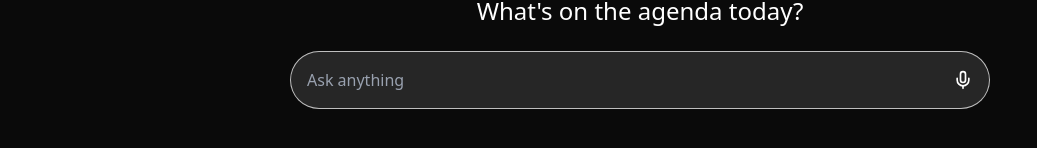
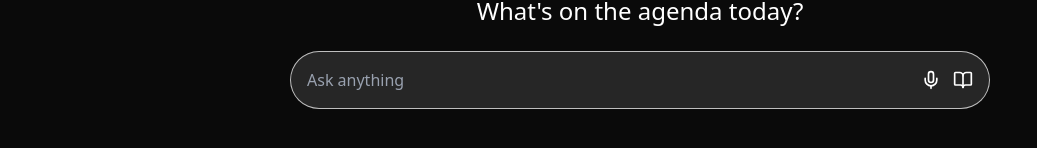
Before and after one commit to aaneesa/Gurukul-2.0, a Next.js app: page /chatbot in a window 1280 px wide. Shown: the part 348-496 px from the top of the page, without its empty margins (0-1037 px from the left). Built offline with nearby package versions, Linux system fonts and the light colour scheme.

Commit message:
adding flashcard icon

```diff
--- a/app/chatbot/page.js
+++ b/app/chatbot/page.js
@@ -1,7 +1,7 @@
 "use client";
 import { useState } from "react";
 import { useRouter } from "next/navigation";
-import { Mic, Send, ArrowLeft } from "lucide-react";
+import { Mic, Send, ArrowLeft, BookOpen } from "lucide-react";
 
 const Chatbot = () => {
   const router = useRouter();
@@ -33,6 +33,9 @@ const Chatbot = () => {
           ) : (
             <Send size={20} className="text-white ml-3 cursor-pointer" />
           )}
+          <button className="ml-3 cursor-pointer">
+            <BookOpen size={20} className="text-white" />
+          </button>
         </div>
       </div>
     </div>
--- a/app/components/SubjectSection.jsx
+++ b/app/components/SubjectSection.jsx
@@ -20,7 +20,7 @@ const SubjectsSection = () => {
       chapters: 14,
       progress: 40,
       chaptersList: [
-        "अध्याय 1: स्वतंत्रता संग्राम"
+        "अध्याय 1: यूरोप में राष्ट्रवाद का उदय"
       ],
       icon: <BookOpen size={28} className="text-white/80" />,
     },
```
